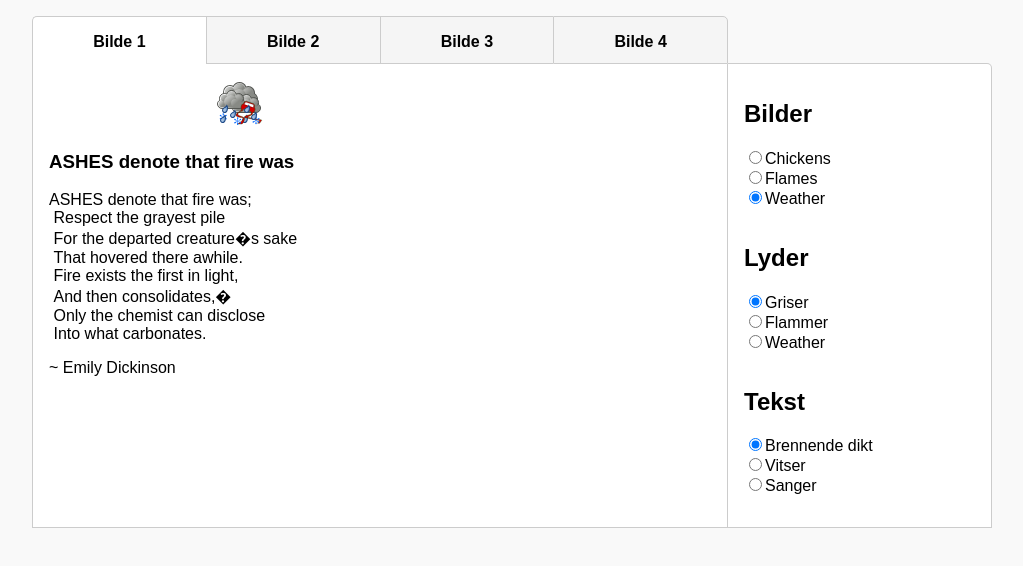
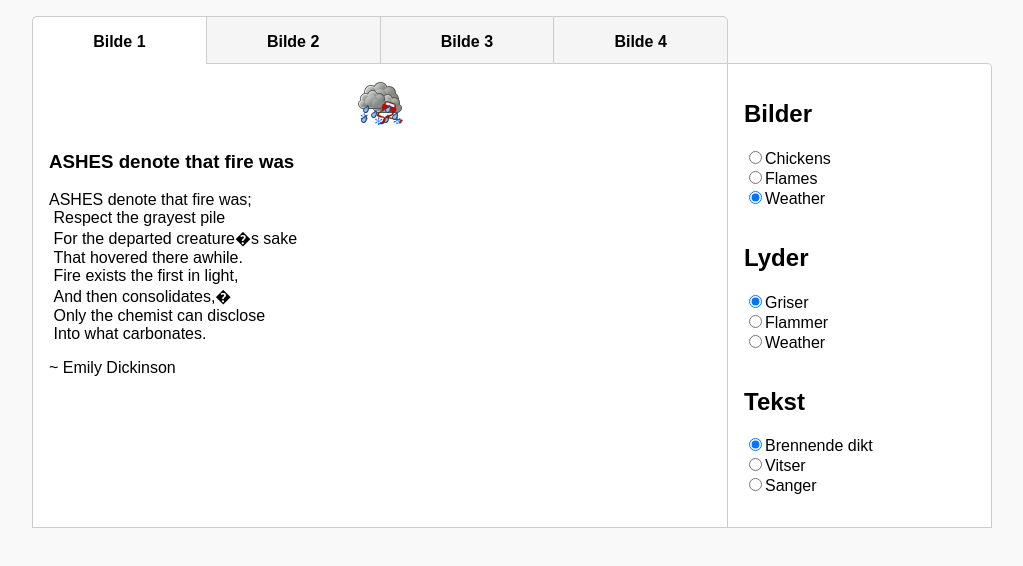
Before and after one commit to IT2810/it2810-webutvikling-h18-prosjekt-2-gruppe--45, a React (Create React App) app: page / in a window 1280 px wide. Shown: the top 566 px of the page, without its empty margins (128-1151 px from the left). Built offline with nearby package versions, Linux system fonts and the light colour scheme.

Commit message:
Fixes width for svg and parent div and centering artimg

```diff
--- a/src/ArtDisplay/ArtDisplay.css
+++ b/src/ArtDisplay/ArtDisplay.css
@@ -8,12 +8,8 @@
   background: #fff;
 }
 
-svg {
-  width: 100%;
-}
-
 .image-view {
-  width: 50%;
+  \width: auto;
   align-self: center;
 }
 
--- a/src/MediaPicker/MediaPicker.css
+++ b/src/MediaPicker/MediaPicker.css
@@ -1,7 +1,6 @@
 .media-picker {
   grid-area: media-picker;
   border: 1px solid #ccc;
-  border-top: none;
   padding: 1rem;
   background: #fff;
 }
```
